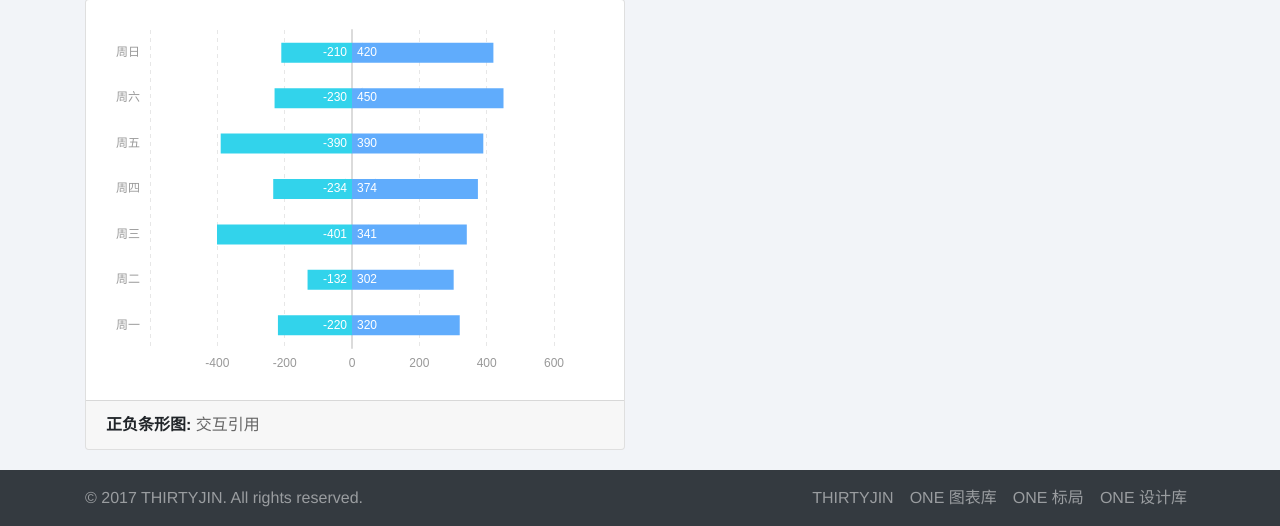
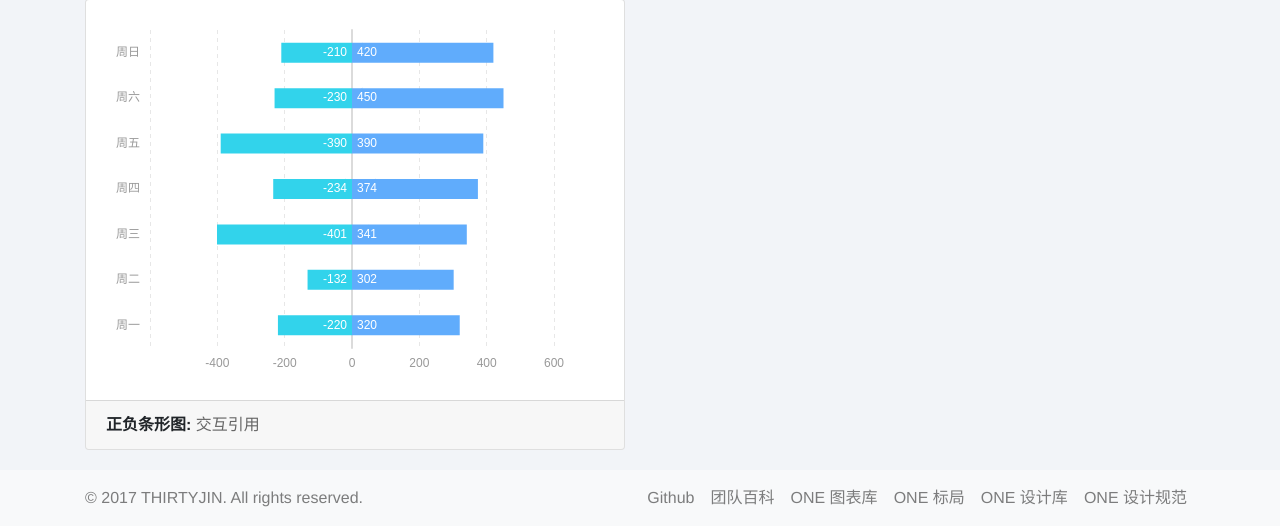
Before and after one commit to jiushiwoyuze/dux_charts, a PHP site: page /piwik/bar.php in a window 1280 px wide. Shown: the part 1551-2077 px from the top of the page. Run offline with PHP 8.4, Linux system fonts and the light colour scheme; some libraries are stand-ins or nearby versions.

Commit message:
Revert "传送门链接修改"
This reverts commit e603edbd8c7de715cd58fbcfbd00c83fc70f300d.

```diff
--- a/footer.php
+++ b/footer.php
@@ -1,7 +1,7 @@
 
 
 <!-- Site Footer -->
-<nav class="navbar navbar-expand-lg navbar-dark bg-dark">
+<nav class="navbar navbar-expand-lg navbar-light bg-light">
 	<div class="container">
 	  <button class="navbar-toggler" type="button" data-toggle="collapse" data-target="#navbarTogglerDemo03" aria-controls="navbarTogglerDemo03" aria-expanded="false" aria-label="Toggle navigation">
 	    <span class="navbar-toggler-icon"></span>
@@ -12,16 +12,22 @@
 	    </span>
 	    <ul class="navbar-nav ml-auto mt-2 mt-lg-0">
 	      <li class="nav-item">
-            <a class="nav-link" href="http://thirtyjin.com/" target="_blank" data-toggle="tooltip" data-placement="top" title="thirtyjin" >THIRTYJIN</a>
+	        <a class="nav-link" href="https://github.com/thirtyjin/dux_charts" target="_blank">Github</a>
 	      </li>
 	      <li class="nav-item">
-          <a class="nav-link" href="http://thirtyjin.com/dux_charts/" target="_blank" data-toggle="tooltip" data-placement="top" title="ONE 数据图表库 - 内网访问" >ONE 图表库</a>
+	        <a class="nav-link" href="http://youcanyouup.info/" target="_blank" data-toggle="tooltip" data-placement="top" title="百度内网访问" >团队百科 </a>
 	      </li>
 	      <li class="nav-item">
-          <a class="nav-link" href="http://thirtyjin.com/dux_icons/" target="_blank" data-toggle="tooltip" data-placement="top" title="ONE 图标库 - 内网访问" >ONE 标局</a>
+	        <a class="nav-link" href="http://youcanyouup.info/dux_charts/" target="_blank" data-toggle="tooltip" data-placement="top" title="ONE 数据图表库 - 内网访问" >ONE 图表库</a>
 	      </li>
 	      <li class="nav-item">
-          <a class="nav-link" href="http://thirtyjin.com/dux_libs/" target="_blank" data-toggle="tooltip" data-placement="top" title="ONE 工具设计库 - 内网访问" >ONE 设计库</a>
+	        <a class="nav-link" href="http://youcanyouup.info/dux_icons/" target="_blank" data-toggle="tooltip" data-placement="top" title="ONE 图标库 - 内网访问" >ONE 标局</a>
+	      </li>
+	      <li class="nav-item">
+	        <a class="nav-link" href="http://youcanyouup.info/dux_axure_libs/" target="_blank" data-toggle="tooltip" data-placement="top" title="ONE 工具设计库 - 内网访问" >ONE 设计库</a>
+	      </li>
+	      <li class="nav-item">
+	        <a class="nav-link" href="http://youcanyouup.info/dux/" target="_blank" data-toggle="tooltip" data-placement="top" title="ONE DESIGN - 内网访问" >ONE 设计规范</a>
 	      </li>
 	    </ul>
 	  </div>
@@ -30,27 +36,6 @@
 <!-- Site Footer End -->
 
 
-<!-- 百度统计 -->
-<script>
-var _hmt = _hmt || [];
-(function() {
-  var hm = document.createElement("script");
-  hm.src = "https://hm.baidu.com/hm.js?8ab92ca2867f4c7be52c6ce61e2eb598";
-  var s = document.getElementsByTagName("script")[0];
-  s.parentNode.insertBefore(hm, s);
-})();
-</script>
-
-
-<!-- Global site tag (gtag.js) - Google Analytics -->
-<script async src="https://www.googletagmanager.com/gtag/js?id=UA-108503769-1"></script>
-<script>
-  window.dataLayer = window.dataLayer || [];
-  function gtag(){dataLayer.push(arguments);}
-  gtag('js', new Date());
-
-  gtag('config', 'UA-108503769-1');
-</script>
 
 <script type="text/javascript" src="assets/js/charts_line.js"></script>
 <script type="text/javascript" src="assets/js/charts_bar.js"></script>
@@ -66,5 +51,12 @@ var _hmt = _hmt || [];
 <script src="assets/js/main.js"></script>
 
 
+
+<noscript>
+<!-- Piwik Image Tracker-->
+<img src="http://localhost/piwik/piwik.php?idsite=1&rec=1&action_name=tongji" style="border:0" alt="" />
+<!-- End Piwik -->
+</noscript>
+
 </body>
 </html>
--- a/header.php
+++ b/header.php
@@ -23,6 +23,23 @@
     <script type="text/javascript" src="assets/js/echarts.min.js"></script>
     <script type="text/javascript" src="assets/js/china.js"></script>
     <script type="text/javascript" src="assets/js/dux-theme.js"></script>
+
+
+<!-- Piwik -->
+<script type="text/javascript">
+  var _paq = _paq || [];
+  /* tracker methods like "setCustomDimension" should be called before "trackPageView" */
+  _paq.push(['trackPageView']);
+  _paq.push(['enableLinkTracking']);
+  (function() {
+    var u="//youcanyouup.info/piwik/";
+    _paq.push(['setTrackerUrl', u+'piwik.php']);
+    _paq.push(['setSiteId', '1']);
+    var d=document, g=d.createElement('script'), s=d.getElementsByTagName('script')[0];
+    g.type='text/javascript'; g.async=true; g.defer=true; g.src=u+'piwik.js'; s.parentNode.insertBefore(g,s);
+  })();
+</script>
+<!-- End Piwik Code -->
 
 
 </head>
@@ -65,11 +82,18 @@
               传送门
             </a>
             <div class="dropdown-menu dropdown-menu-right" aria-labelledby="navbarDropdownMenuLink">
-              <h6 class="dropdown-header">THIRTYJIN</h6>
-              <a class="dropdown-item" href="http://thirtyjin.com/" target="_blank">博客</a>
-              <a class="dropdown-item" href="http://thirtyjin.com/dux_icons/" target="_blank">ONE 图标库</a>
-              <a class="dropdown-item" href="http://thirtyjin.com/dux_charts/" target="_blank">ONE 数据图表库</a>
-              <a class="dropdown-item" href="http://thirtyjin.com/dux_libs/" target="_blank">ONE 交互设计库</a>
+              <h6 class="dropdown-header">百度内网</h6>
+              <a class="dropdown-item" href="http://youcanyouup.info/" target="_blank">首页 <mark>团队百科</mark></a>
+              <a class="dropdown-item" href="http://ecloud.baidu.com/index.html#team/t1802/self" target="_blank">视觉产出 <mark>企业云</mark></a>
+              <a class="dropdown-item" href="http://youcanyouup.info/rp/" target="_blank">交互产出  <mark>RP 目录</mark></a>
+              <a class="dropdown-item" href="http://youcanyouup.info/download/dux_v4_ui/" target="_blank">ONE 视觉标注</a>
+              <a class="dropdown-item" href="http://youcanyouup.info/dux_icons/" target="_blank">ONE 图标库</a>
+              <a class="dropdown-item" href="http://youcanyouup.info/dux_charts/" target="_blank">ONE 数据图表库</a>
+              <a class="dropdown-item" href="http://youcanyouup.info/dux_axure_libs/" target="_blank">ONE 交互设计库</a>
+              <a class="dropdown-item" href="http://youcanyouup.info/dux/" target="_blank">ONE 设计规范</a>
+              <div class="dropdown-divider"></div>
+              <a class="dropdown-item" href="mailto:jinlei01@baidu.com?subject=找你有点事&body=Hi%20 jinlei" target="_blank">提点意见</a>
+
             </div>
         </li>
     </ul>
```
Also changed, not shown: footer_lite.php (+3 -20 lines), header_lite.php (+16 -0 lines). Lines whose indentation alone changed are shown as unchanged.
